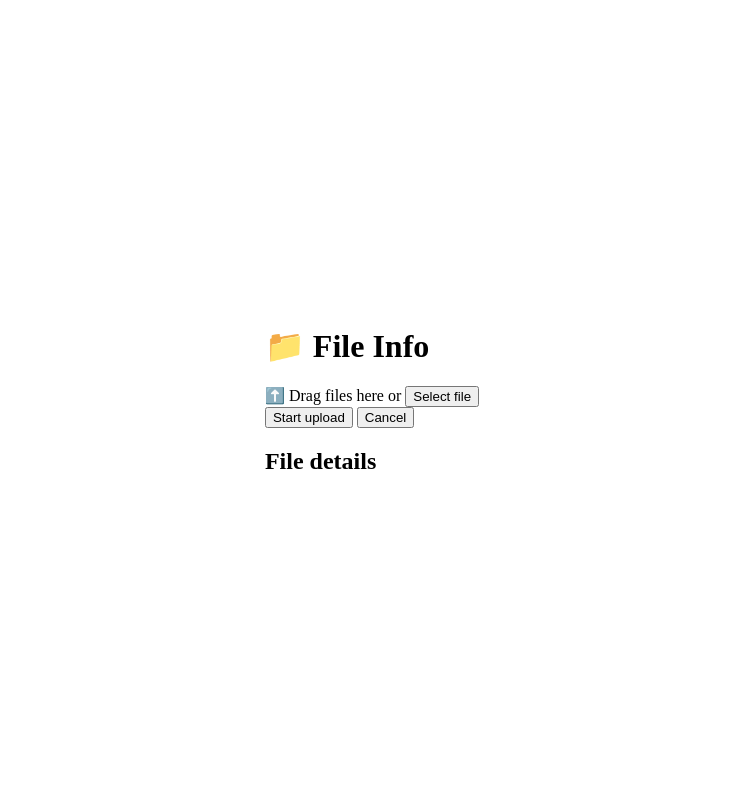
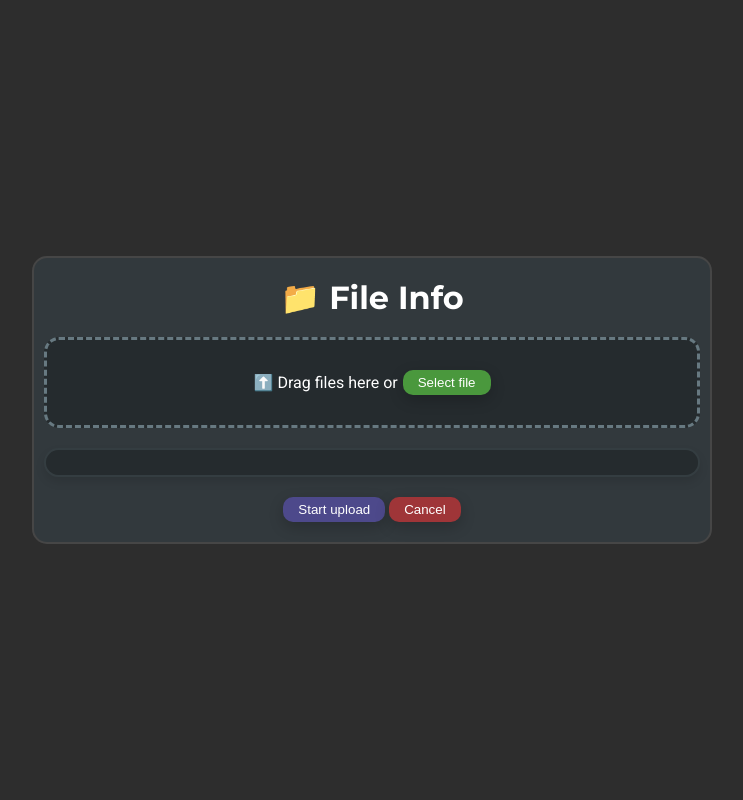
Before and after one commit to ImMau14/practica, a Flask app: page / in a window 1280 px wide. Shown: the whole page, without its empty margins (268-1011 px from the left). Run offline with Flask 3, Linux system fonts and the light colour scheme.

Commit message:
Estilos creados

```diff
--- a/fileinfo/app.py
+++ b/fileinfo/app.py
@@ -11,7 +11,7 @@ app.register_blueprint(upload_bp, url_prefix='/api')
 
 @app.route('/')
 def pagina_principal():
-	lang = getLang("indexlang.json")
+	lang = getLang("langs/indexlang.json")
 	return render_template(
 		'index.html',
 		form=lang[f"form"],
--- a/fileinfo/routes/upload.py
+++ b/fileinfo/routes/upload.py
@@ -13,7 +13,7 @@ ALLOWED_EXTENSIONS = {'txt', 'pdf', 'png', 'jpg', 'jpeg', 'gif'}
 
 @bp.route('/upload', methods=['POST'])
 def upload_file():
-	lang = getLang("uploadlang.json")
+	lang = getLang("langs/uploadlang.json")
 
 	response = {
 		'success': False,
--- a/fileinfo/static/app.js
+++ b/fileinfo/static/app.js
@@ -6,6 +6,9 @@ const cancelButton = document.getElementById('cancelUpload')
 const uploadStatusDiv = document.getElementById('uploadStatus')
 
 const fileDetailsDiv = document.getElementById('details')
+const progressbarFill = document.getElementById('progressbar-fill')
+const metadataContainer = document.getElementById('metadataContainer')
+metadataContainer.style.display = "none"
 
 let xhr = null
 let language = null
@@ -35,7 +38,20 @@ function roundString(string, decimalsNum) {
 	return integer + "." + decimals.substring(0, decimalsNum)
 }
 
-getLang("/static/jslang.json").then(lang => {
+function cutText(text, maxLength) {
+	if (text.length <= maxLength) return text
+
+	let cuttedText = text.substr(0, maxLength);
+	const lastSpace = cuttedText.lastIndexOf(" ");
+
+	if (cuttedText !== -1) {
+		cuttedText = cuttedText.substr(0, lastSpace);
+	}
+
+	return cuttedText + "..." + text.split('.').at(-1)
+}
+
+getLang("/static/langs/jslang.json").then(lang => {
 	language = lang
 })
 
@@ -48,8 +64,10 @@ dropEvents.forEach(event => {
 dropZone.addEventListener('drop', e => {
 	fileInput.files = e.dataTransfer.files
 	const file = fileInput.files[0]
+	if (metadataContainer.style.display == "flex") metadataContainer.style.display = "none"
+
 	uploadStatusDiv.innerText = formatString(language.selected, {
-		fileName : file.name,
+		fileName : cutText(file.name, 30),
 		fileSize : roundString((file.size / (1024 ** 2)).toString(), DECIMALS_NUM)
 	})
 })
@@ -60,8 +78,10 @@ uploadButton.addEventListener('click', () => {
 
 fileInput.addEventListener('change', () => {
 	const file = fileInput.files[0]
+	if (metadataContainer.style.display == "flex") metadataContainer.style.display = "none"
+
 	uploadStatusDiv.innerText = formatString(language.selected, {
-		fileName : file.name,
+		fileName : cutText(file.name, 30),
 		fileSize : roundString((file.size / (1024 ** 2)).toString(), DECIMALS_NUM)
 	})
 })
@@ -78,7 +98,7 @@ startButton.addEventListener('click', (event) => {
 	formData.append('file', file)
 
 	uploadStatusDiv.innerText = formatString(language.selected, {
-		fileName : file.name,
+		fileName : cutText(file.name, 30),
 		fileSize : roundString((file.size / (1024 ** 2)).toString(), DECIMALS_NUM)
 	})
 
@@ -87,9 +107,13 @@ startButton.addEventListener('click', (event) => {
 
 	xhr.upload.addEventListener('progress', (event) => {
 		const percent = (event.loaded / file.size) * 100
+		progressbarFill.style.width = `${percent}%`
 	})
 
 	xhr.onload = () => {
+		if (metadataContainer.style.display == "none") metadataContainer.style.display = "flex"
+		progressbarFill.style.width = `0%`
+
 		if (xhr.status === 0) return
 		const data = JSON.parse(xhr.responseText)
 
@@ -109,7 +133,7 @@ startButton.addEventListener('click', (event) => {
 
 			if (file.extension !== "txt" && file.extension !== "pdf") {
 				const dataURL = await getImageDataURL(fileInput.files[0])
-				content += `<img id="preview-photo" src=${dataURL} height=100>`
+				content += `<img id="preview-photo" src=${dataURL}>`
 			} else {
 				content += `<pre>${file.content}</pre>`
 			}
@@ -127,7 +151,7 @@ startButton.addEventListener('click', (event) => {
 			})
 
 			content += formatString(language.metadata.size_mb, {
-				size_mb : file.size_mb
+				size_mb : file.size_mb.toString()
 			})
 
 			fileDetailsDiv.innerHTML = content
@@ -136,7 +160,7 @@ startButton.addEventListener('click', (event) => {
 		switch (xhr.status) {
 			case 200:
 				uploadStatusDiv.innerText = formatString(language.processed, {
-					fileName : file.name,
+					fileName : cutText(file.name, 30),
 					fileSize : roundString((file.size / (1024 ** 2)).toString(), DECIMALS_NUM)
 				})
 
--- /dev/null
+++ b/fileinfo/static/main.css
@@ -0,0 +1,5 @@
+* {
+	margin: 0;
+	padding: 0;
+	box-sizing: border-box;
+}
--- a/fileinfo/static/styles.css
+++ /dev/null
@@ -1,14 +0,0 @@
-body, html {
-	width: 100%;
-	height: 100%;
-	display: flex;
-	align-items: center;
-	justify-content: center;
-	flex-direction: column;
-	padding: 0px;
-	margin: 0px;
-}
-
-img {
-	height: 300px;
-}
--- /dev/null
+++ b/fileinfo/static/styles/dropzone.css
@@ -0,0 +1,16 @@
+#dropZone {
+	display: flex;
+	flex-direction: row;
+	align-items: center;
+	justify-content: center;
+	padding: 30px 0px;
+	width: calc(100% - 20px);
+	margin: 0px 50px;
+	border: 3px dashed #677981;
+	border-radius: 15px;
+	background-color: #252b2e;
+}
+
+#uploadButton {
+	margin-left: 5px;
+}
--- /dev/null
+++ b/fileinfo/static/styles/fonts.css
@@ -0,0 +1,5 @@
+/* Montserrat */
+@import url('https://fonts.googleapis.com/css2?family=Montserrat:ital,wght@0,100;0,200;0,300;0,400;0,500;0,600;0,700;0,800;0,900;1,100;1,200;1,300;1,400;1,500;1,600;1,700;1,800;1,900&display=swap');
+
+/* Roboto */
+@import url('https://fonts.googleapis.com/css2?family=Roboto:ital,wght@0,100;0,200;0,300;0,400;0,500;0,600;0,700;0,800;0,900;1,100;1,200;1,300;1,400;1,500;1,600;1,700;1,800;1,900&display=swap');
--- /dev/null
+++ b/fileinfo/static/styles/global.css
@@ -0,0 +1,131 @@
+body, html {
+	width: 100%;
+	height: 100%;
+	display: flex;
+	align-items: center;
+	justify-content: center;
+	flex-direction: column;
+	font-family: var(--text-font);
+	background-color: var(--background-color);
+	color: white;
+}
+
+main {
+	overflow-y: auto; /* Activa el scroll vertical */
+	overflow-x: hidden; /* Evita el scroll horizontal */
+	margin: 30px 0px;
+	background-color: var(--interface-color);
+	width: calc(100% - 600px);
+	display: flex;
+	flex-direction: column;
+	align-items: center;
+	border: 2px solid var(--border-color);
+	border-radius: 15px;
+	scrollbar-color: #888 transparent; /* Color de la barra y la pista */
+	position: relative; /* Asegura que no se salga del contenedor */
+}
+
+@media (max-width: 991px) {
+	main {
+		justify-content: center;
+		margin: 0px;
+		width: 100%;
+		height: 100%;
+		border: none;
+		border-radius: 0px;
+	}
+}
+
+/* Estilos para el scrollbar de main */
+main::-webkit-scrollbar {
+	width: 8px;
+}
+
+/* Scroll */
+main::-webkit-scrollbar-thumb {
+	background-color: #888;
+	border-radius: 15px;
+}
+
+main::-webkit-scrollbar-thumb:hover {
+	background-color: #555;
+}
+
+/* Pista */
+main::-webkit-scrollbar-track {
+	background: transparent;
+}
+
+h1, h2 {
+	font-family: var(--header-font);
+}
+
+h1 {
+	margin: 20px;
+}
+
+.btn {
+	border-radius: 10px;
+	box-shadow: 0px 5px 15px rgb(0, 0, 0, 0.2);
+	color: white;
+	padding: 5px 15px;
+	cursor: pointer;
+	user-select: none;
+	border: none;
+	-webkit-tap-highlight-color: transparent;
+	transition: all 0.10s ease;
+}
+
+.btn-blue {
+	background-color: var(--btn-blue-color);
+}
+
+.btn-blue:hover {
+	background-color: var(--btn-blue-hover-color);
+}
+
+.btn-blue:active {
+	background-color: var(--btn-blue-active-color);
+}
+
+.btn-red:not(.btn-disabled) {
+	background-color: var(--btn-red-color);
+}
+
+.btn-red:hover:not(.btn-disabled) {
+	background-color: var(--btn-red-hover-color);
+}
+
+.btn-red:active:not(.btn-disabled) {
+	background-color: var(--btn-red-active-color);
+}
+
+.btn-red.btn-disabled {
+	background-color: var(--btn-red-disabled-color);
+}
+
+.btn-green:not(.btn-disabled) {
+	background-color: var(--btn-green-color);
+}
+
+.btn-green:hover:not(.btn-disabled) {
+	background-color: var(--btn-green-hover-color);
+}
+
+.btn-green:active:not(.btn-disabled) {
+	background-color: var(--btn-green-active-color);
+}
+
+.btn-green.btn-disabled {
+	background-color: var(--btn-green-disabled-color);
+}
+
+.btn-disabled {
+	background-color: var(--btn-disabled-color);
+	color: var(--btn-disabled-text-color);
+	cursor: default;
+}
+
+#buttons {
+	margin-bottom: 20px;
+}
--- /dev/null
+++ b/fileinfo/static/styles/metadata.css
@@ -0,0 +1,47 @@
+#metadataContainer {
+	display: flex;
+	align-items: center;
+	justify-content: center;
+	flex-direction: column;
+	width: calc(100% - 20px);
+}
+
+#metadataContainer h2 {
+	margin-top: 30px;
+	margin-bottom: 10px;
+}
+
+#metadataContainer ul {
+	list-style: none;
+	display: flex;
+	flex-direction: column;
+	align-items: center;
+	gap: 5px;
+	flex-wrap: wrap;
+	margin: 20px 0px;
+}
+
+#metadataContainer li {
+	list-style: none;
+	background-color: #2d2d2d;
+	padding: 10px 100px 10px 20px;
+	width: 100%;
+	border: 2px solid var(--progressbar-bd-color);
+	border-radius: 20px;
+	box-shadow: 0px 5px 10px rgba(0, 0, 0, 0.1);
+}
+
+#metadataContainer pre {
+	word-wrap: break-word;
+	width: 500px;
+	height: 200px;
+	overflow-y: scroll; /* Activa la barra de desplazamiento vertical cuando sea necesario */
+	border: 1px solid #ccc;
+	padding: 10px;
+}
+
+#preview-photo {
+	/* height: 200px; */
+	width: 300px;
+	margin-bottom: 20px;
+}
--- /dev/null
+++ b/fileinfo/static/styles/progressbar.css
@@ -0,0 +1,38 @@
+#progressbar-container {
+	width: 100%;
+	max-width: calc(100% - 20px);
+	margin: 20px 0px;
+	border-radius: 30px;
+	box-shadow: 0px 5px 10px rgba(0, 0, 0, 0.1);
+	border: 2px solid var(--progressbar-bd-color);
+}
+
+#progressbar-background {
+	position: relative; /* Necesario para el posicionamiento absoluto */
+	height: 25px; /* Altura fija para la barra */
+	background-color: var(--progressbar-bg-color); /* Color de fondo de la barra no cargada */
+	border-radius: 20px;
+	overflow: hidden;
+}
+
+#progressbar-fill {
+	height: 100%;
+	background-color: var(--progressbar-fg-color);
+	transition: width 0.3s ease-in-out;
+	width: 0%; /* Esto debería ser controlado por JavaScript (ej: 50% para medio lleno) */
+}
+
+#uploadStatus {
+	position: absolute;
+	top: 0;
+	left: 0;
+	width: 100%;
+	height: 100%;
+	display: flex;
+	align-items: center;
+	justify-content: center;
+	color: white;
+	z-index: 1; /* Asegura que el texto esté sobre la barra */
+	margin: 0;
+	pointer-events: none; /* Permite interactuar con elementos bajo el texto */
+}
--- /dev/null
+++ b/fileinfo/static/styles/variables.css
@@ -0,0 +1,27 @@
+:root {
+	/* Fuentes */
+	--header-font: 'Montserrat';
+	--text-font: 'Roboto';
+
+	/* Colores #bdbdbd, #32393d, #373737, #2d2d2d, #464646 */
+	--background-color: #2d2d2d;
+	--interface-color: #32393d;
+	--border-color: #464646;
+
+	--progressbar-bg-color: #252b2e;
+	--progressbar-bd-color: #343d41;
+	--progressbar-fg-color: #185623;
+
+	--btn-disabled-text-color: #bebebe;
+	--btn-blue-color: #4d498b;
+	--btn-blue-hover-color: #5b57a8;
+	--btn-blue-active-color: #45427d;
+	--btn-red-color: #9f3538;
+	--btn-red-hover-color: #bf4043;
+	--btn-red-active-color: #8f3032;
+	--btn-red-disabled-color: #a03f41;
+	--btn-green-color: #4a983d;
+	--btn-green-hover-color: #59b748;
+	--btn-green-active-color: #438936;
+	--btn-green-disabled-color: #47833d;
+}
--- a/fileinfo/templates/index.html
+++ b/fileinfo/templates/index.html
@@ -4,7 +4,13 @@
     <meta charset="UTF-8">
     <meta name="viewport" content="width=device-width, initial-scale=1.0">
     <title>File Info</title>
-	<link href="{{ url_for('static', filename='styles.css') }}" rel="stylesheet">
+	<link href="{{ url_for('static', filename='main.css') }}" rel="stylesheet">
+	<link rel="stylesheet" href="/static/styles/fonts.css">
+	<link rel="stylesheet" href="/static/styles/variables.css">
+	<link rel="stylesheet" href="/static/styles/global.css">
+	<link rel="stylesheet" href="/static/styles/dropzone.css">
+	<link rel="stylesheet" href="/static/styles/progressbar.css">
+	<link rel="stylesheet" href="/static/styles/metadata.css">
 </head>
 
 <body>
@@ -14,25 +20,31 @@
         <h1>📁 File Info</h1>
 
         <!-- Sección de carga de archivos -->
-        <div>
-            <div id="dropZone">
-                <span>⬆️ {{ form }}</span>
-                <input type="file" id="fileInput" hidden>
-                <button id="uploadButton">{{ upload }}</button>
-                <div>
-                    <button id="startUpload">{{ start }}</button>
-                    <button id="cancelUpload">{{ cancel }}</button>
-                </div>
-                <div id="uploadStatus"></div>
-            </div>
-        </div>
+		<div id="dropZone">
+			<span>⬆️ {{ form }}</span> <!-- .pdf, --->
+			<input type="file" id="fileInput" hidden accept=".pdf, .txt, .png, .jpeg, .gif" hidden>
+			<button id="uploadButton" class="btn btn-green">{{ upload }}</button>
+		</div>
+
+		<div id="progressbar-container">
+			<div id="progressbar-background">
+				<div id="progressbar-fill"></div>
+				<div id="uploadStatus"></div>
+			</div>
+		</div>
+
+
+		<div id="buttons">
+			<button id="startUpload" class="btn btn-blue">{{ start }}</button>
+			<button id="cancelUpload" class="btn btn-red">{{ cancel }}</button>
+		</div>
 
         <!-- Contenedor de metadatos -->
         <div id="metadataContainer">
             <h2>{{ details }}</h2>
-			<div id="details">
+			<ul id="details">
                 <!-- Los detalles se insertarán dinámicamente aquí -->
-            </div>
+            </ul>
         </div>
     </main>
 	<script src="{{ url_for('static', filename='app.js') }}"></script>
--- a/fileinfo/wsgi.py
+++ b/fileinfo/wsgi.py
@@ -1,5 +1,5 @@
 from app import app
 
-# Holaaaaa
+# Holaaaaaa
 if __name__ == "__main__":
 	app.run()
```
Also changed, not shown: fileinfo/static/langs/jslang.json (renamed from fileinfo/static/jslang.json, +8 -8 lines), fileinfo/static/langs/indexlang.json (renamed from fileinfo/static/indexlang.json), fileinfo/static/langs/uploadlang.json (renamed from fileinfo/static/uploadlang.json).
